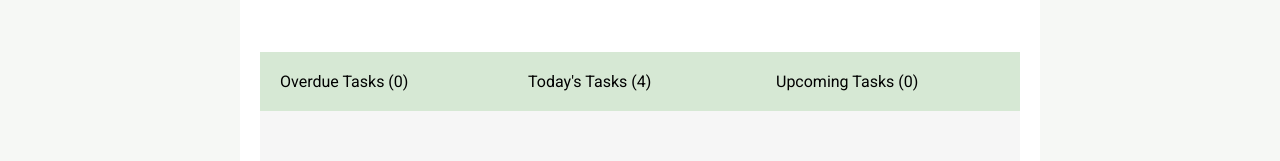
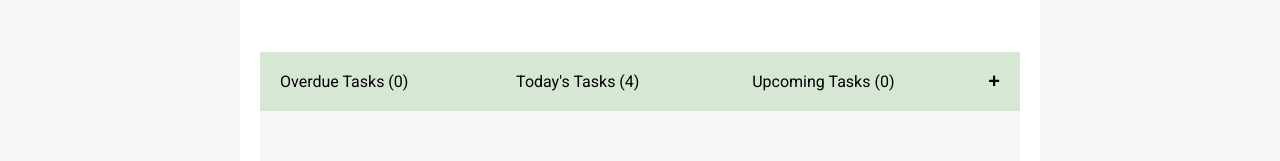
Before and after one commit to siavava/networking-platform, a React (Vite) app: page /homepage in a window 1280 px wide. Shown: the part 180-341 px from the top of the page. Built offline with nearby package versions, Linux system fonts and the light colour scheme.

Commit message:
create tasks button added and styled

```diff
--- a/src/components/homepage.jsx
+++ b/src/components/homepage.jsx
@@ -13,12 +13,6 @@ export default function HomePage() {
       { task: 'send cover letter', company: 'meta', person: 'Allie Rally' },
     ],
     upcoming: [],
-  };
-
-  const handleCreateTask = () => {
-    // Handle create task functionality
-    // You can implement the logic for creating a new task here
-    console.log('Create task button clicked');
   };
 
   return (
@@ -38,6 +32,7 @@ export default function HomePage() {
             <div className="homepage-tasks-overview-item">
               { `Upcoming Tasks (${tasks.upcoming.length})`}
             </div>
+            <button className="create-task-button" type="submit">+</button>
           </div>
           <table className="homepage-tasks-table">
             <thead>
--- a/src/homepage.style.scss
+++ b/src/homepage.style.scss
@@ -54,6 +54,20 @@ body, html {
           flex-direction: column;
           width: 30%;
         }
+
+        .create-task-button {
+          background-color: #D6E8D4;
+          color: $text;
+          font-size: 20px;
+          font-weight: bold;
+          padding: 10px 20px;
+          border: none;
+          cursor: pointer;
+        }
+
+        .create-task-button:hover {
+          background-color: darken($header, 10%);
+        }
       }
 
       .homepage-tasks-table {
@@ -99,36 +113,4 @@ body, html {
       }
     }
   }
-  // .side-panel {
-  //   background: #FFFFFF;
-  //   display: flex;
-  //   flex-direction: column;
-  //   width: 200px;
-  //   gap: 10px;
-
-  //   .side-panel-title {
-  //     font-size: 20px;
-  //     text-align: center;
-  //     font-weight: bold;
-  //     background: #D6E8D4;
-  //     padding: 20px;
-  //     margin-bottom: 0;
-  //   }
-
-  //   .side-panel-suggestions {
-  //     display: flex;
-  //     flex-direction: column;
-  //     gap: 10px;
-  //     padding: 10px;
-
-  //     .side-panel-suggestions-item {
-  //       display: flex;
-  //       flex-direction: row;
-  //       gap: 10px;
-  //       background: #F6F6F6;
-  //       padding: 15px;
-  //       margin-bottom: 5px;
-  //     }
-  //   }
-  // }
 }
```
